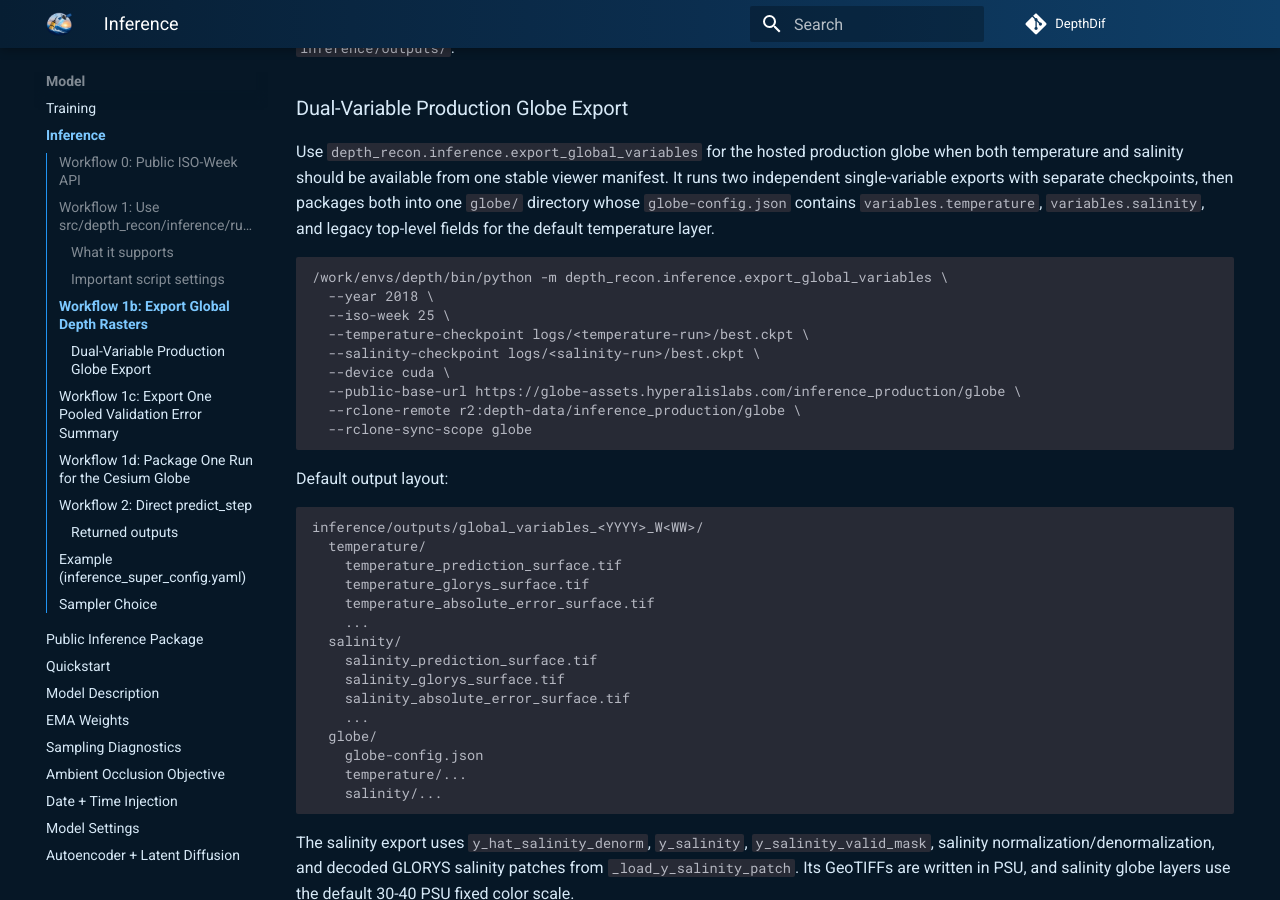
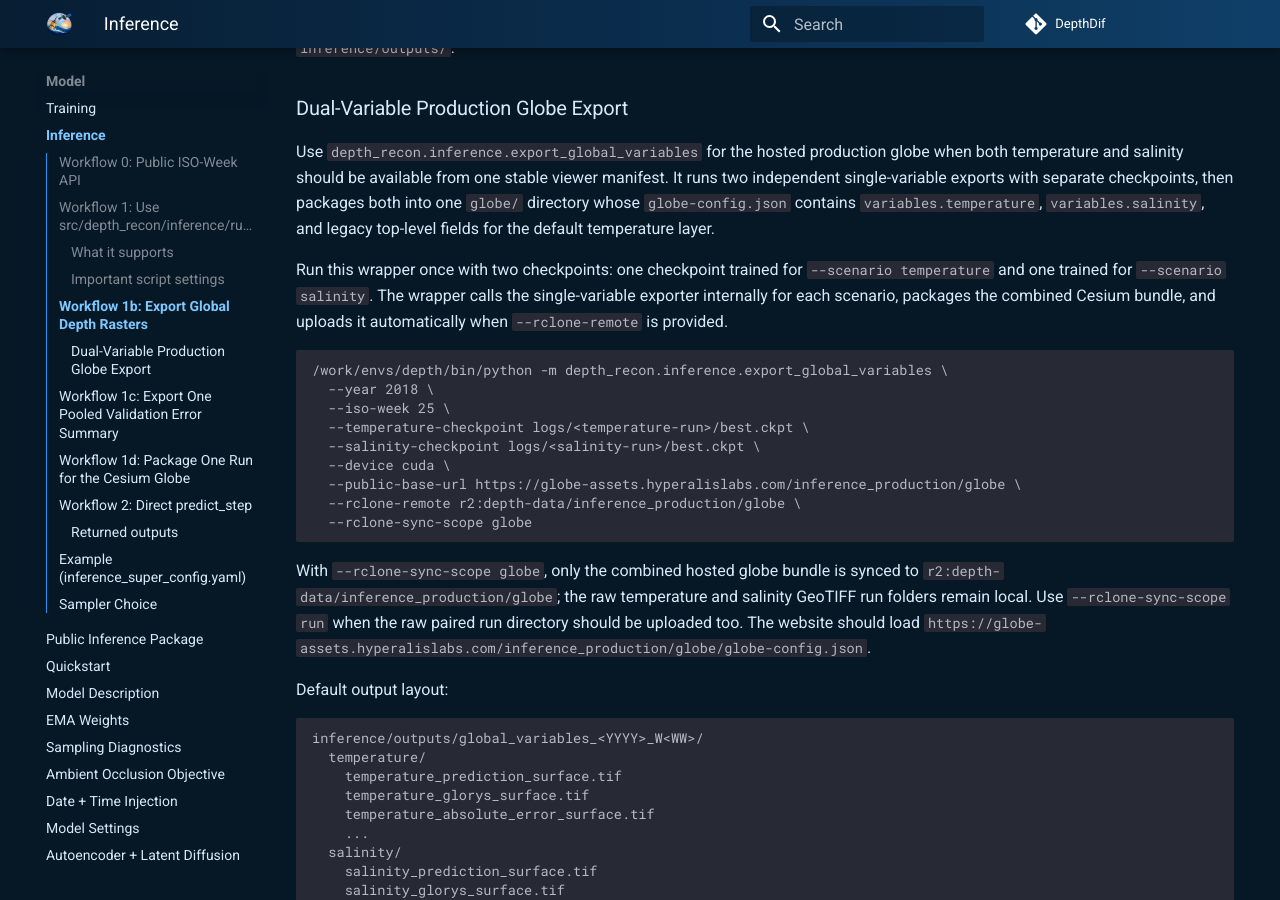
Before and after one commit to simon-donike/DepthDif, an MkDocs documentation site: the page built from docs/inference.md, in a window 1280 px wide and 900 px high, scrolled down 4367 px. Built offline with MkDocs 1.6.1 and Material for MkDocs 9.7.7, drawn with Linux system fonts in a browser that asks for light colours; comment, search, counter and statistics services are not loaded.

Commit message:
docs change for inf

````diff
--- a/docs/inference.md
+++ b/docs/inference.md
@@ -176,6 +176,8 @@ When `--output-name` is omitted, `<run_name>` defaults to `global_top_band_<YYYY
 ### Dual-Variable Production Globe Export
 Use `depth_recon.inference.export_global_variables` for the hosted production globe when both temperature and salinity should be available from one stable viewer manifest. It runs two independent single-variable exports with separate checkpoints, then packages both into one `globe/` directory whose `globe-config.json` contains `variables.temperature`, `variables.salinity`, and legacy top-level fields for the default temperature layer.
 
+Run this wrapper once with two checkpoints: one checkpoint trained for `--scenario temperature` and one trained for `--scenario salinity`. The wrapper calls the single-variable exporter internally for each scenario, packages the combined Cesium bundle, and uploads it automatically when `--rclone-remote` is provided.
+
 ```bash
 /work/envs/depth/bin/python -m depth_recon.inference.export_global_variables \
   --year 2018 \
@@ -187,6 +189,8 @@ Use `depth_recon.inference.export_global_variables` for the hosted production gl
   --rclone-remote r2:depth-data/inference_production/globe \
   --rclone-sync-scope globe
 ```
+
+With `--rclone-sync-scope globe`, only the combined hosted globe bundle is synced to `r2:depth-data/inference_production/globe`; the raw temperature and salinity GeoTIFF run folders remain local. Use `--rclone-sync-scope run` when the raw paired run directory should be uploaded too. The website should load `https://globe-assets.hyperalislabs.com/inference_production/globe/globe-config.json`.
 
 Default output layout:
 
````
